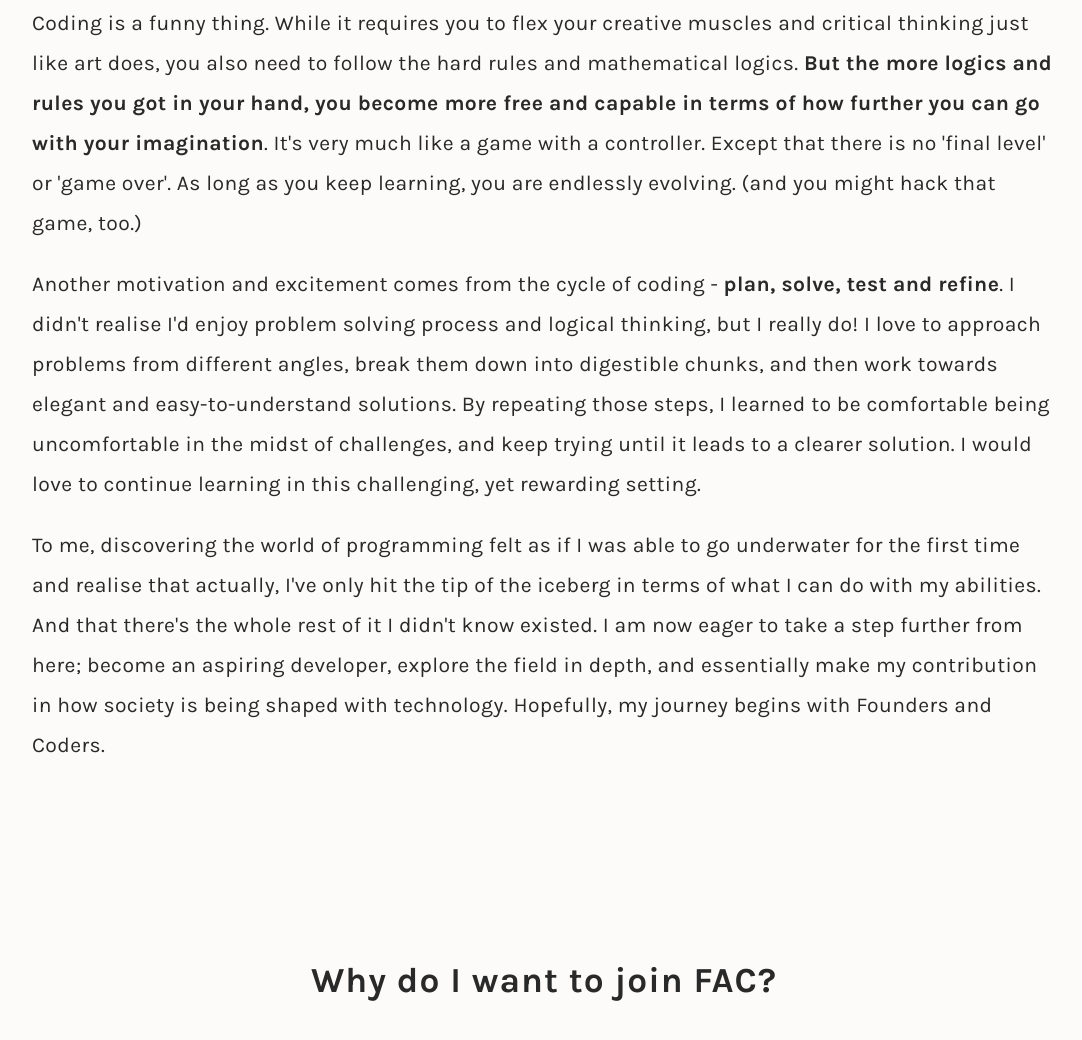
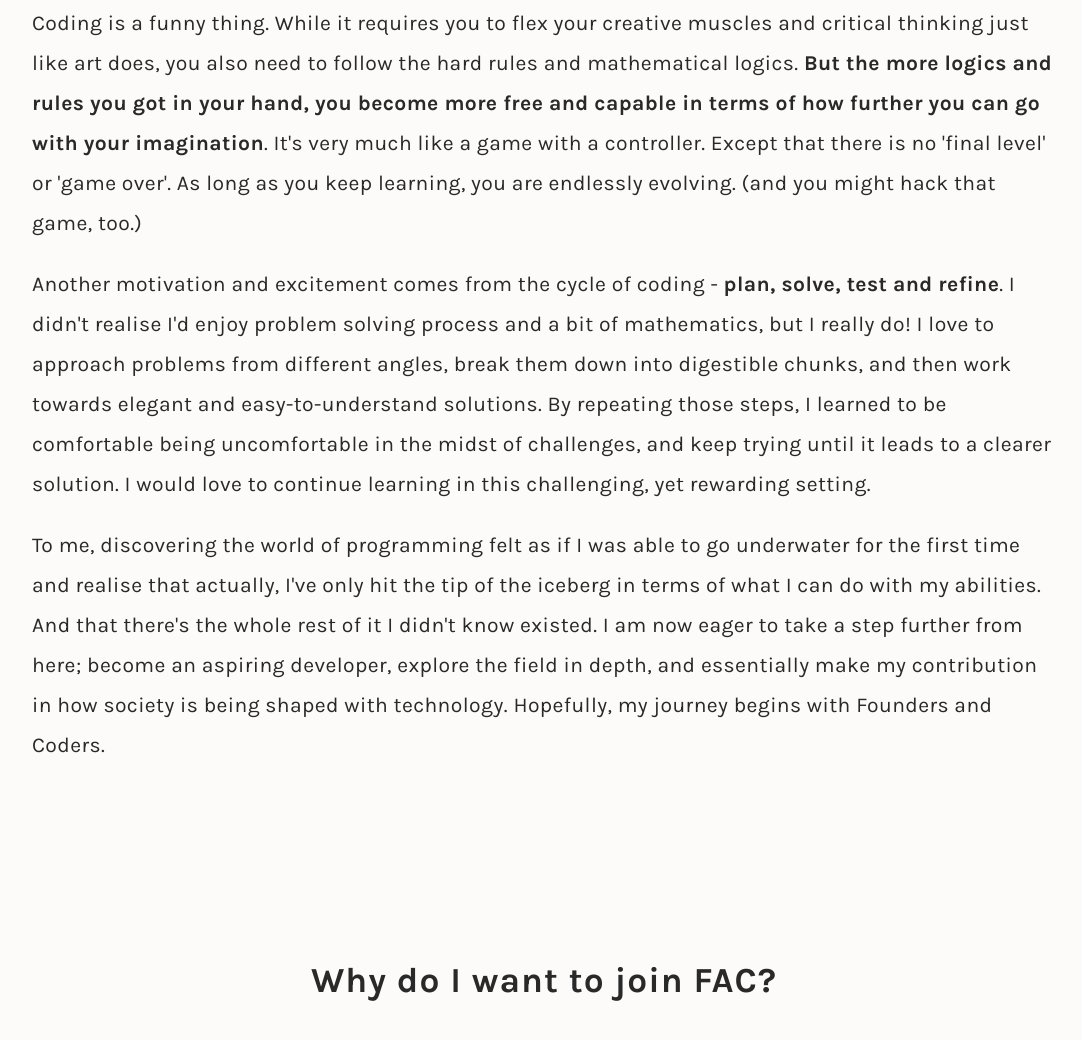
Before and after one commit to itsina96/FAC-application, a plain HTML site: page index.html in a window 1280 px wide. Shown: the part 2735-3775 px from the top of the page, without its empty margins (96-1178 px from the left). Drawn offline with Linux system fonts and the light colour scheme.

Commit message:
text added

```diff
--- a/index.html
+++ b/index.html
@@ -147,7 +147,7 @@
                 </p>
 
                 <p>
-                    Another motivation and excitement comes from the cycle of coding - <strong>plan, solve, test and refine</strong>. I didn't realise I'd enjoy problem solving process and logical thinking, but I really do! I love to approach problems from different angles, break them down into digestible chunks, and then work towards elegant and easy-to-understand solutions. By repeating those steps, I learned to be comfortable being uncomfortable in the midst of challenges, and keep trying until it leads to a clearer solution. I would love to continue learning in this challenging, yet rewarding setting.
+                    Another motivation and excitement comes from the cycle of coding - <strong>plan, solve, test and refine</strong>. I didn't realise I'd enjoy problem solving process and a bit of mathematics, but I really do! I love to approach problems from different angles, break them down into digestible chunks, and then work towards elegant and easy-to-understand solutions. By repeating those steps, I learned to be comfortable being uncomfortable in the midst of challenges, and keep trying until it leads to a clearer solution. I would love to continue learning in this challenging, yet rewarding setting.
                 </p>
 
 
```
